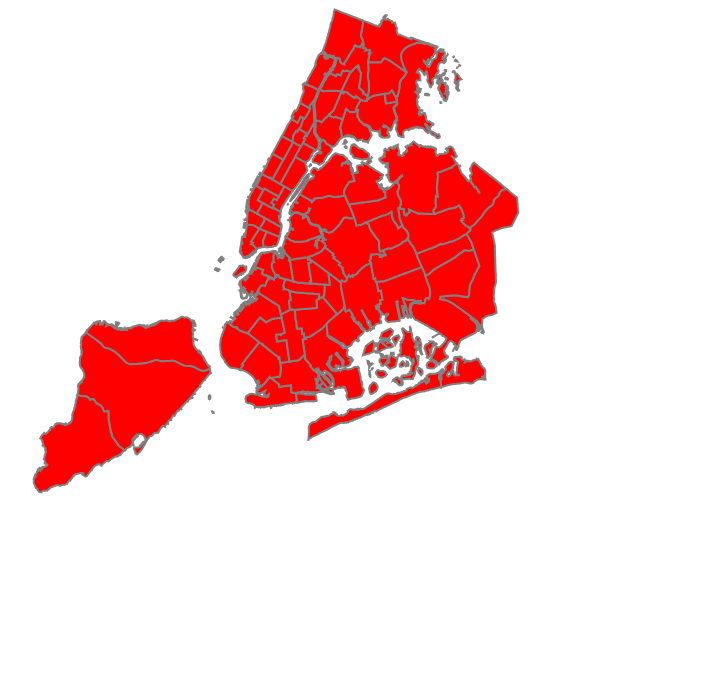
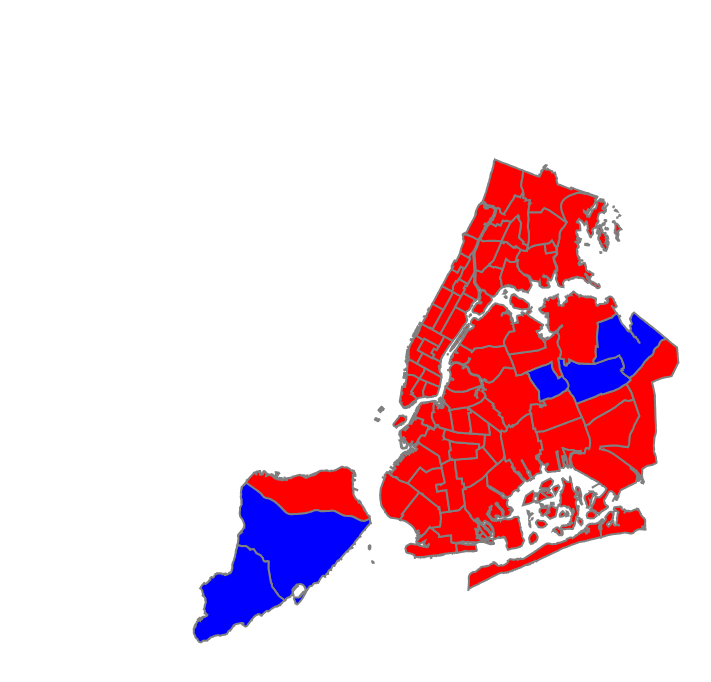
Before and after one commit to nabilhassein/nyc-summons-precinct-visualization, a plain HTML site: page index.html in a window 1280 px wide. Shown: the whole page, without its empty margins (179-890 px from the left). Drawn offline with Linux system fonts and the light colour scheme.

Commit message:
basic version working with hardcoded violation and year

```diff
--- a/index.html
+++ b/index.html
@@ -5,23 +5,27 @@
 #precincts {
   stroke: grey;
   stroke-width: 2px;
-  fill: red;
+  fill: white;
 }
 </style>
 
 <script src="static/d3.v3.min.js" charset="utf-8"></script>
+<script src="static/queue.v1.min.js" charset="utf-8"></script>
 
 <body>
 
 <script>
-var width = 960,
-    height = 500;
+  var width = window.innerWidth,
+      height = window.innerHeight;
 
   var svg = d3.select("body").append("svg")
     .attr("width", width)
     .attr("height", height);
 
-  d3.json("data/police_precincts.geojson", function(error, precinct) {
+  var numById = {};
+  var year = "CY2007";
+  var violation = "URINATING IN PUBLIC";
+
   var projection = d3.geo.mercator()
     .center([-73.94, 40.70])
     .scale(50000)
@@ -30,17 +34,40 @@ var svg = d3.select("body").append("svg")
   var path = d3.geo.path()
     .projection(projection);
 
+
+  queue()
+    .defer(d3.json, "data/police_precincts.geojson")
+    .defer(d3.csv, "data/clean-summons-data.csv", function(row) {
+      if (row.Violation === violation) {
+        numById[row.Precinct] = row[year];
+      }
+    })
+    .await(ready);
+
+  function ready(error, precinct) {
+    if (error) throw error;
+    console.log(numById);
+
     var g = svg.append("g");
 
     g.append("g")
       .attr("id", "precincts")
-    .selectAll(".state")
+      .selectAll(".precinct")
       .data(precinct.features)
       .enter().append("path")
-    .attr("class", function(d){ return d.properties.name; })
+      .attr("class", "precinct")
+      .style("fill", function(d) {
+        var numViolations = numById[d.properties.Precinct];
+        if (numViolations < 10) {
+          return "white";
+        }
+        if (numViolations < 100) {
+          return "blue";
+        }
+        return "red";
+      })
       .attr("d", path);
-  });
-
+  };
 </script>
 </body>
 </html>
```
Lines whose indentation alone changed are shown as unchanged.
